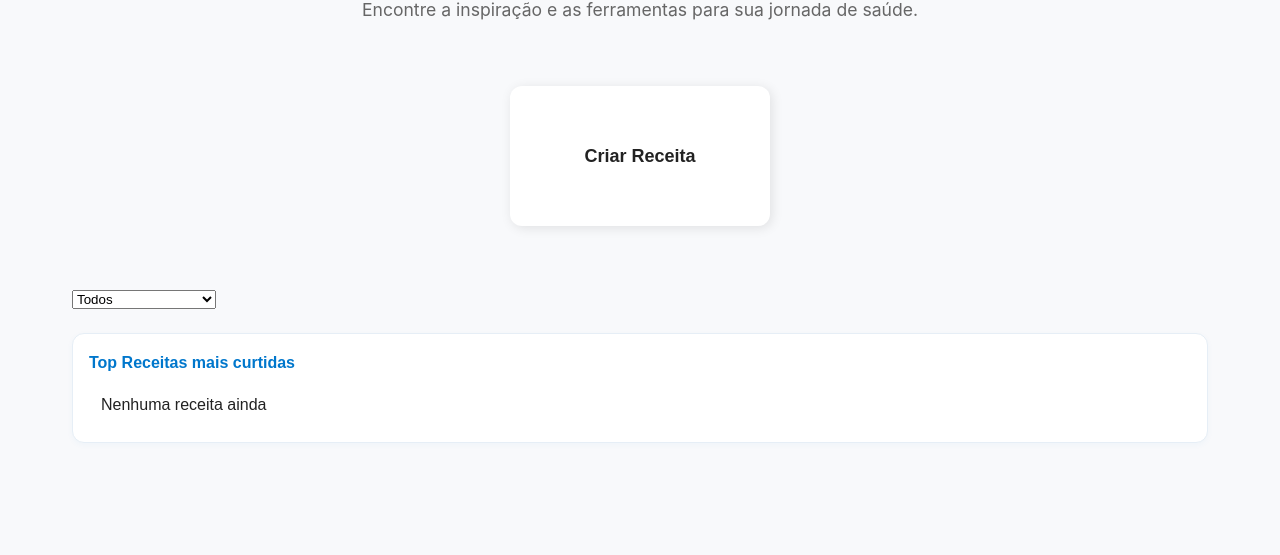
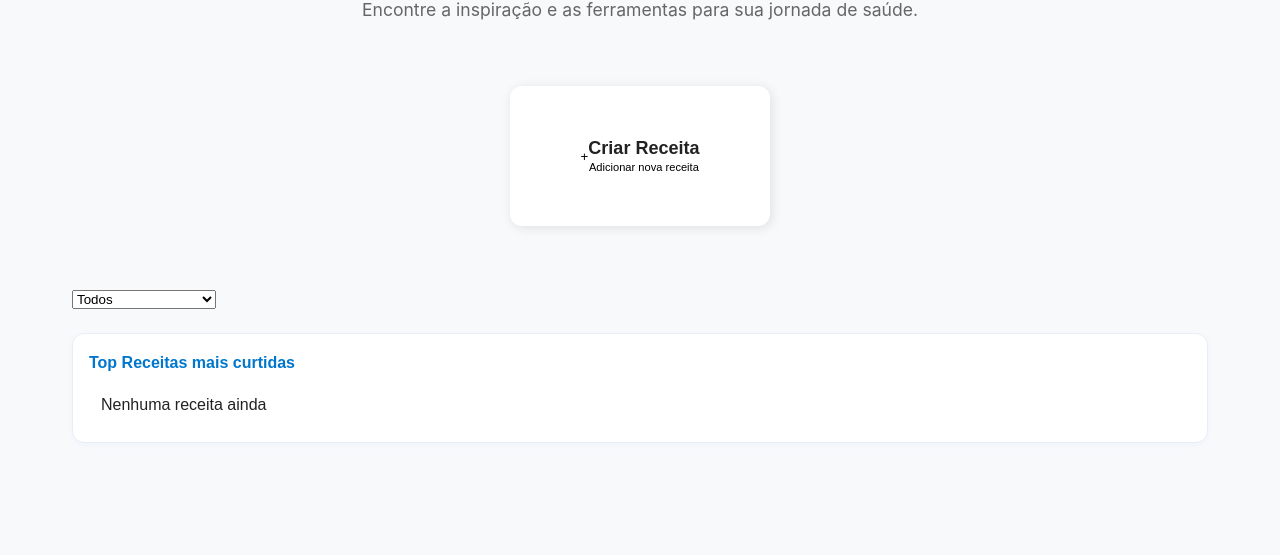
Before and after one commit to Projeto-de-LSW/Nutra, a plain HTML site: page Nutra-main/Pages/nutricao.html in a window 1280 px wide. Shown: the part 231-786 px from the top of the page. Drawn offline with Linux system fonts and the light colour scheme.

Commit message:
Enhance 'Criar Receita' button with new layout
Updated the button for adding a recipe to include additional text and styling.

```diff
--- a/Nutra-main/Pages/nutricao.html
+++ b/Nutra-main/Pages/nutricao.html
@@ -28,7 +28,11 @@
 
     <div class="adicionar_receita">
       <button id="btn_adicionar_receita">
-        <p>Criar Receita</p>
+        <span class="plus">+</span>
+        <div class="btn-text">
+          <p>Criar Receita</p>
+          <small>Adicionar nova receita</small>
+        </div>
       </button>
     </div>
 
```
